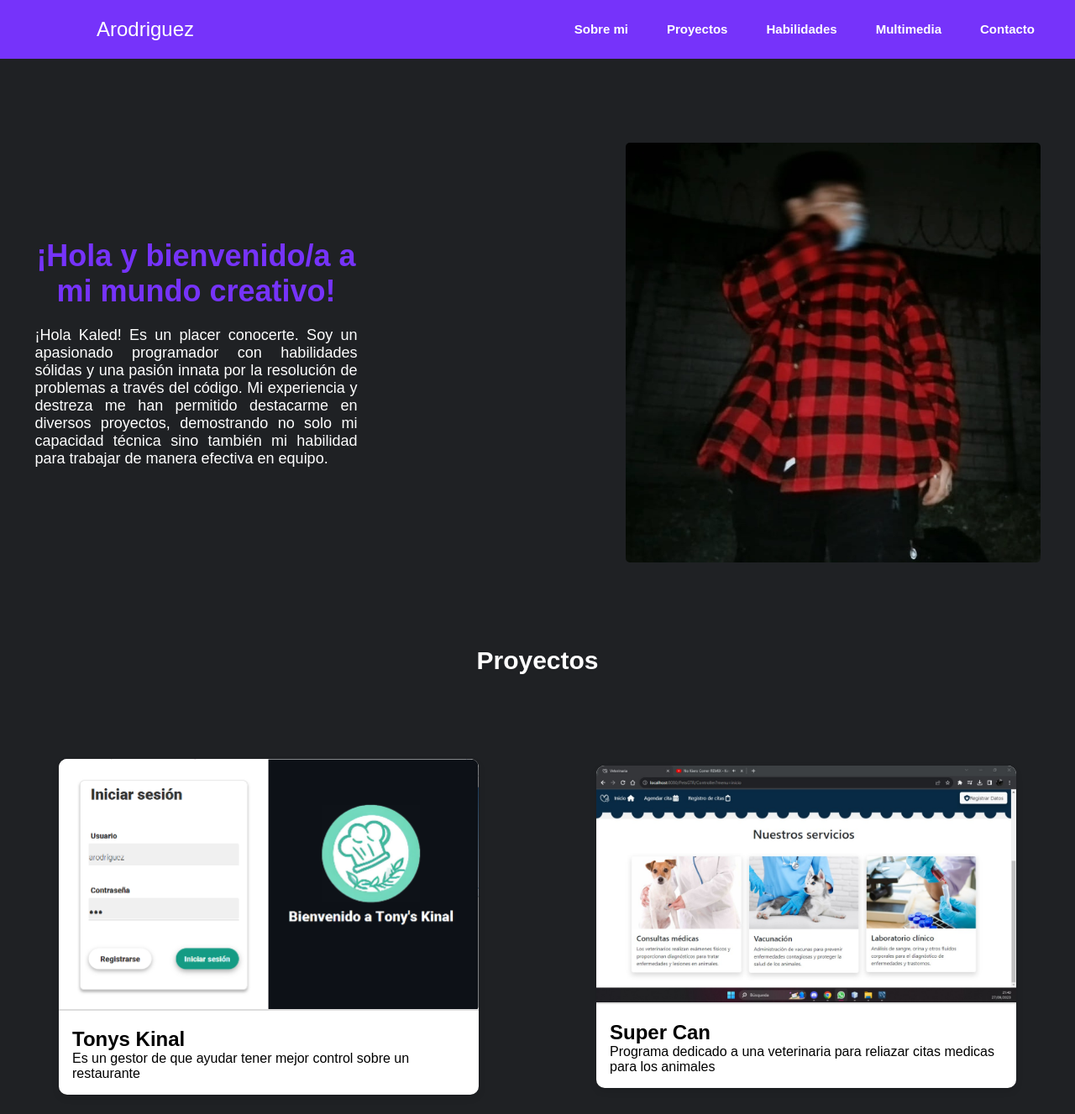
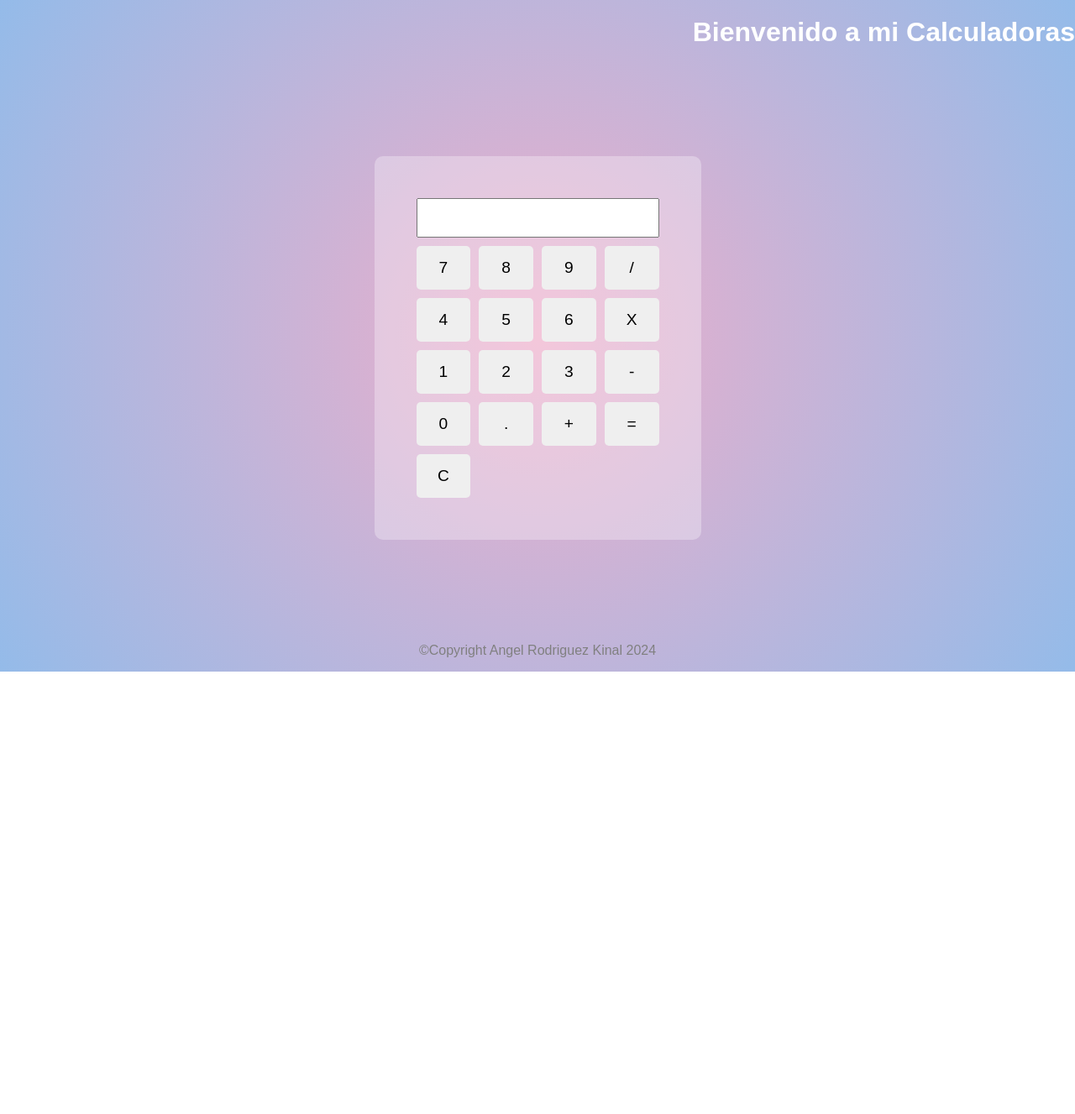
Before and after one commit to arodriguez-20199620/PruebaDiagnostica, a plain HTML site: page index.html in a window 1280 px wide. Shown: the top 1327 px of the page at 84% size. After the commit the page ends 800 px from the top, so only its background shows below. Drawn offline with Linux system fonts and the light colour scheme.

Commit message:
Calculadora finalizada

```diff
--- /dev/null
+++ b/assets/logica.js
@@ -0,0 +1,24 @@
+let valorPantalla = "";
+
+function limpiarPantalla() {
+    valorPantalla = "";
+    actualizarPantalla();
+}
+
+function agregarCaracter(char){
+    valorPantalla += char;
+    actualizarPantalla();
+}
+
+function calcular(){
+    try {
+        valorPantalla = eval(valorPantalla).toString();
+        actualizarPantalla();
+    } catch (e) {
+        valorPantalla = "Error"
+    }
+}
+
+function actualizarPantalla() {
+    document.getElementById("pantalla").value = valorPantalla;
+}
--- /dev/null
+++ b/assets/style.css
@@ -0,0 +1,69 @@
+body {
+    display: flex;
+    flex-direction: column;
+    font-family: Arial, "Helvetica Neue", Helvetica, sans-serif;
+    min-height: 100vh;
+    margin: 0;
+    background: rgb(238, 174, 202);
+    background: radial-gradient(circle, rgba(238, 174, 202, 1) 0%, rgba(148, 187, 233, 1) 100%);
+}
+
+
+h1 {
+    color: white;
+    text-align: end;
+}
+
+.contenedor-calculadora {
+    flex: 1;
+    display: flex;
+    justify-content: center;
+    align-items: center;
+}
+
+.calculadora {
+    text-align: center;
+    padding: 50px;
+    border-radius: 10px;
+    box-shadow: rgba(0, 0, 0, 0.1);
+    background-color: rgba(255, 255, 255, 0.3);
+}
+
+input {
+    padding: 10px;
+    margin-bottom: 10px;
+    font-size: 20px;
+    text-align: center;
+}
+
+button {
+    border: none;
+    border-radius: 5px;
+    padding: 15px;
+    font-size: 1.2em;
+    cursor: pointer;
+}
+
+button:hover {
+    background-color: rgba(255, 255, 255, 0.1);
+
+}
+
+.botones {
+    display: grid;
+    grid-template-columns: repeat(4, 1fr);
+    grid-gap: 10px;
+}
+
+.foooter {
+    color: gray;
+    text-align: center;
+    position: sticky;
+    bottom: 0;
+}
+
+
+.titulo {
+    text-align: right;
+    margin-top: 20px;
+}
--- a/index.html
+++ b/index.html
@@ -4,129 +4,43 @@
 <head>
     <meta charset="UTF-8">
     <meta name="viewport" content="width=device-width, initial-scale=1.0">
-    <title>Portafolio</title>
-    <link rel="stylesheet" href="style.css">
+    <title>Calculadora</title>
+    <link rel="stylesheet" href="assets/style.css">
 </head>
 
 <body>
+    <h1 class="titulo">Bienvenido a mi Calculadoras</h1>
+    <div class="contenedor-calculadora">
+        <div class="calculadora">
+            <input type="text" id="pantalla">
+            <div class="botones">
+                <button onclick="agregarCaracter('7')">7</button>
+                <button onclick="agregarCaracter('8')">8</button>
+                <button onclick="agregarCaracter('9')">9</button>
+                <button onclick="agregarCaracter('/')">/</button>
+                <button onclick="agregarCaracter('4')">4</button>
+                <button onclick="agregarCaracter('5')">5</button>
+                <button onclick="agregarCaracter('6')">6</button>
+                <button onclick="agregarCaracter('X')">X</button>
+                <button onclick="agregarCaracter('1')">1</button>
+                <button onclick="agregarCaracter('2')">2</button>
+                <button onclick="agregarCaracter('3')">3</button>
+                <button onclick="agregarCaracter('-')">-</button>
+                <button onclick="agregarCaracter('0')">0</button>
+                <button onclick="agregarCaracter('.')">.</button>
+                <button onclick="agregarCaracter('+')">+</button>
+                <button onclick="calcular()">=</button>
+                <button onclick="limpiarPantalla()">C</button>
 
-    <nav class="navbar">
-        <div class="logo">Arodriguez</div>
-        <ul class="nav-list">
-            <li><a href="#sobre">Sobre mi</a></li>
-            <li><a href="#proyectos">Proyectos</a></li>
-            <li><a href="#habilidades">Habilidades</a></li>
-            <li><a href="#multimedia">Multimedia</a></li>
-            <li><a href="#contacto">Contacto</a></li>
-        </ul>
-    </nav>
-
-    <div class="contenedor" style="padding-top: 100px;">
-        <div class="txt">
-            <h1>¡Hola y bienvenido/a a mi mundo creativo!</h1>
-            <br>
-            <p>¡Hola Kaled! Es un placer conocerte. Soy un apasionado programador con habilidades sólidas y una pasión
-                innata por la resolución de problemas a través del código. Mi experiencia y destreza me han permitido
-                destacarme en diversos proyectos, demostrando no solo mi capacidad técnica sino también mi habilidad
-                para trabajar de manera efectiva en equipo.</p>
+            </div>
         </div>
-        <img class="imagen" src="f1.jpg" alt="foto">
     </div>
 
-    <article id="proyectos">
-        <h1 class="titulo1">Proyectos</h1>
-        <div class="card-container">
-            <div class="card">
-                <div class="card-image">
-                    <img src="image.png" alt="Imagen 1">
-                </div>
-                <div class="card-content">
-                    <h2>Tonys Kinal</h2>
-                    <p>Es un gestor de que ayudar tener mejor control sobre un restaurante</p>
-                </div>
-            </div>
-
-            <div class="card">
-                <div class="card-image">
-                    <img src="image2.jpg" alt="Imagen 1">
-                </div>
-                <div class="card-content">
-                    <h2>Super Can</h2>
-                    <p>Programa dedicado a una veterinaria para reliazar citas medicas para los animales</p>
-                </div>
-            </div>
-        </div>
-    </article>
-
-    <article id="habilidades">
-        <h1 class="titulo1">Habilidades</h1>
-        <div class="listado">
-
-            <ul class="shopping-list">
-                <li>
-                    <div class="product-info">
-                        <h2>Java</h2>
-
-                    </div>
-                </li>
-                <li>
-                    <div class="product-info">
-                        <h2>Html</h2>
-
-                    </div>
-                </li>
-
-                <li>
-                    <div class="product-info">
-                        <h2>MySql</h2>
-
-                    </div>
-                </li>
-                <li>
-                    <div class="product-info">
-                        <h2>JavaScript</h2>
-
-                    </div>
-                </li>
-                <li>
-                    <div class="product-info">
-                        <h2>React</h2>
-
-                    </div>
-                </li>
-
-            </ul>
-        </div>
-
-    </article>
-
-    <article id="multimedia" style="text-align: center;">
-        <h1 class="titulo1">Multimedia</h1>
-        <p style="color: white; padding-top: 30px;">Cancion favorita</p>
-        <audio controls>
-            <source src="Ovi - Dia De Pago ft. Duki [Official Video].mp3" type="audio/mp3">
-            Tu navegador no soporta el elemento de audio.
-        </audio>
-    </article>
-
-    <article id="contacto">
-        <h1 class="titulo1">Contacto</h1>
-        <div class="container">
-            <form action="#" method="post">
-                <label for="nombre">Nombre:</label>
-                <input type="text" id="nombre" name="nombre" required>
-
-                <label for="email">Correo electrónico:</label>
-                <input type="email" id="email" name="email" required>
-
-                <label for="mensaje">Mensaje:</label>
-                <textarea id="mensaje" name="mensaje" rows="4" required></textarea>
-
-                <button type="submit">Enviar Mensaje</button>
-            </form>
-        </div>
-    </article>
-
+    <!-- Copyright Nombre, apellido, kinal 2024 -->
+    <div class="foooter">
+        <p>©Copyright Angel Rodriguez Kinal 2024</p>
+    </div>
+    <script src="assets/logica.js"></script>
 </body>
 
 </html>
--- a/style.css
+++ /dev/null
@@ -1,192 +0,0 @@
-* {
-    margin: 0;
-    padding: 0;
-    box-sizing: border-box;
-    font-family: 'Arial', sans-serif;
-}
-
-body {
-    background-color: #1f2124;
-}
-
-.navbar {
-    background-color: #7633FA;
-    color: white;
-    padding: 15px;
-    display: flex;
-    justify-content: space-between;
-    align-items: center;
-    height: 70px;
-}
-
-.logo {
-    padding-left: 100px;
-    font-size: 1.5em;
-}
-
-.nav-list {
-    list-style: none;
-    display: flex;
-}
-
-.nav-list li {
-    margin-right: 20px;
-}
-
-.nav-list a {
-    text-decoration: none;
-    font-size: 15px;
-    border-radius: 10px;
-    color: white;
-    font-weight: bold;
-    padding: 13px;
-}
-
-.nav-list a:hover {
-    background-color: white;
-    color: #333;
-}
-
-h1 {
-    color: #7633FA;
-}
-
-.contenedor {
-    display: flex;
-    justify-content: center;
-    align-items: center;
-}
-
-.txt {
-    font-size: large;
-    color: white;
-    margin-right: 25%;
-    max-width: 30%;
-    text-align: justify;
-    /* Alinea el texto justificado */
-}
-
-.imagen {
-    height: 500px;
-    border-radius: 5px;
-}
-
-.card-container {
-    display: flex;
-    justify-content: space-around;
-    align-items: center;
-    margin-top: 100px;
-}
-
-.card {
-    width: 500px;
-    background-color: #fff;
-    border-radius: 10px;
-    overflow: hidden;
-    box-shadow: 0 4px 8px rgba(0, 0, 0, 0.1);
-    transition: transform 0.3s ease;
-    margin-bottom: 20px;
-}
-
-.card:hover {
-    transform: scale(1.05);
-}
-
-.card-image img {
-    width: 100%;
-    height: auto;
-    border-bottom: 2px solid #ddd;
-}
-
-.card-content {
-    padding: 16px;
-}
-
-.titulo1 {
-    font-size: 30px;
-    margin-top: 100px;
-    text-align: center;
-    color: #fff;
-}
-
-.listado {
-    max-width: 800px;
-    margin: 20px auto;
-    padding: 20px;
-}
-
-.shopping-list {
-    list-style: none;
-    padding: 0;
-    margin: 0;
-}
-
-.shopping-list li {
-    margin-bottom: 20px;
-    border: 1px solid #ddd;
-    padding: 10px;
-    overflow: hidden;
-}
-
-.product-info {
-    float: left;
-    margin-left: 20px;
-}
-
-.product-info h2 {
-    margin-top: 0;
-    color: #7633FA;
-}
-
-.product-info p {
-   color: #fff;
-}
-
-.price {
-    color: #e74c3c;
-    font-weight: bold;
-}
-
-.container {
-    max-width: 600px;
-    margin: 50px auto;
-    border-radius: 20px;
-    background-color: #fff;
-    padding: 20px;
-    box-shadow: 0 0 10px rgba(0, 0, 0, 0.1);
-}
-
-h1 {
-    text-align: center;
-}
-
-form {
-    display: flex;
-    flex-direction: column;
-}
-
-label {
-    margin-top: 10px;
-}
-
-input,
-textarea {
-    padding: 10px;
-    margin: 5px 0;
-    border: 1px solid #ccc;
-    border-radius: 4px;
-    box-sizing: border-box;
-}
-
-button {
-    background-color: #3498db;
-    color: #fff;
-    padding: 10px;
-    border: none;
-    border-radius: 4px;
-    cursor: pointer;
-}
-
-button:hover {
-    background-color: #2980b9;
-}
```
Also changed, not shown: f1.jpg (deleted), image.png (deleted), image2.jpg (deleted), 1 other file.
